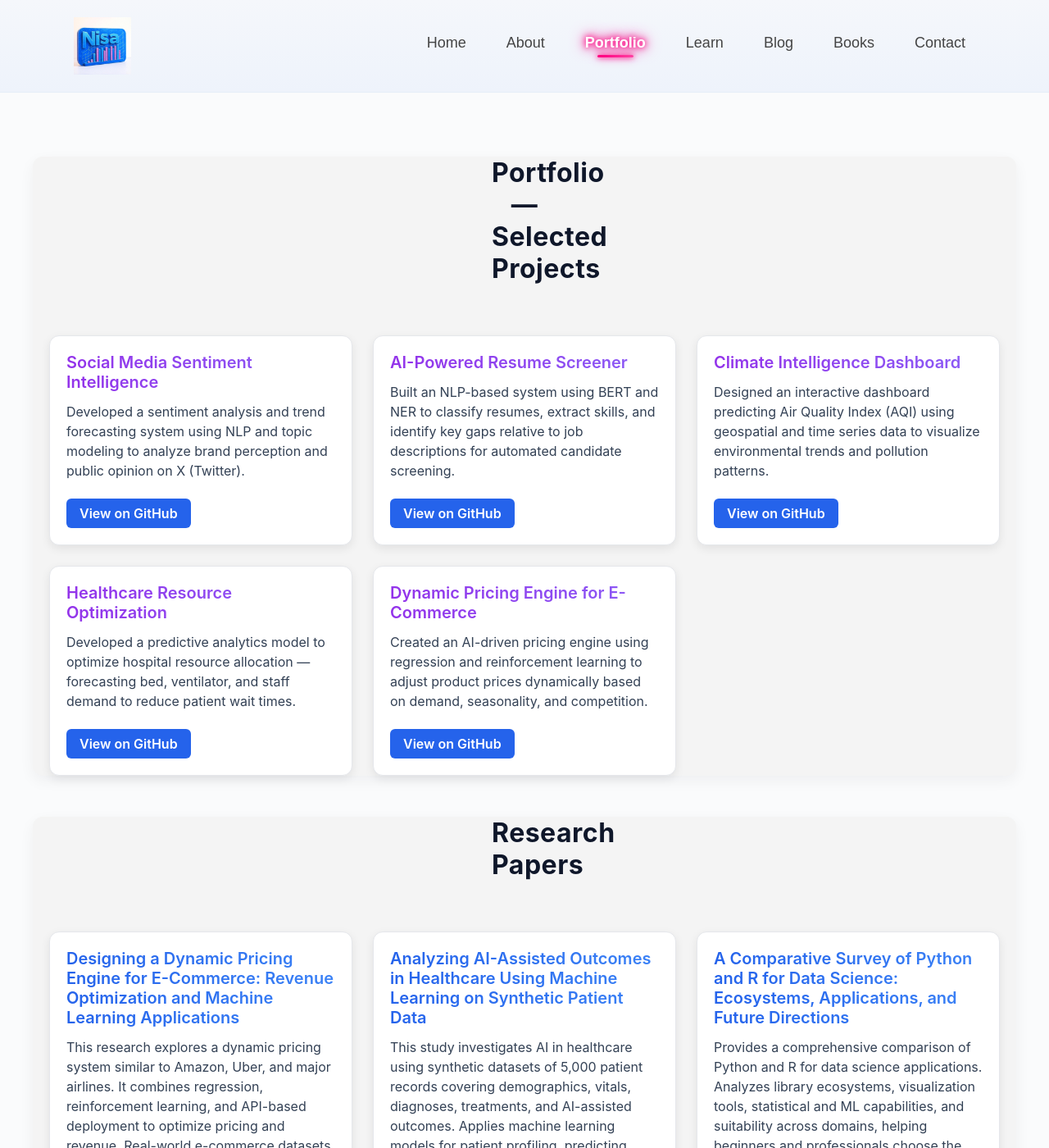
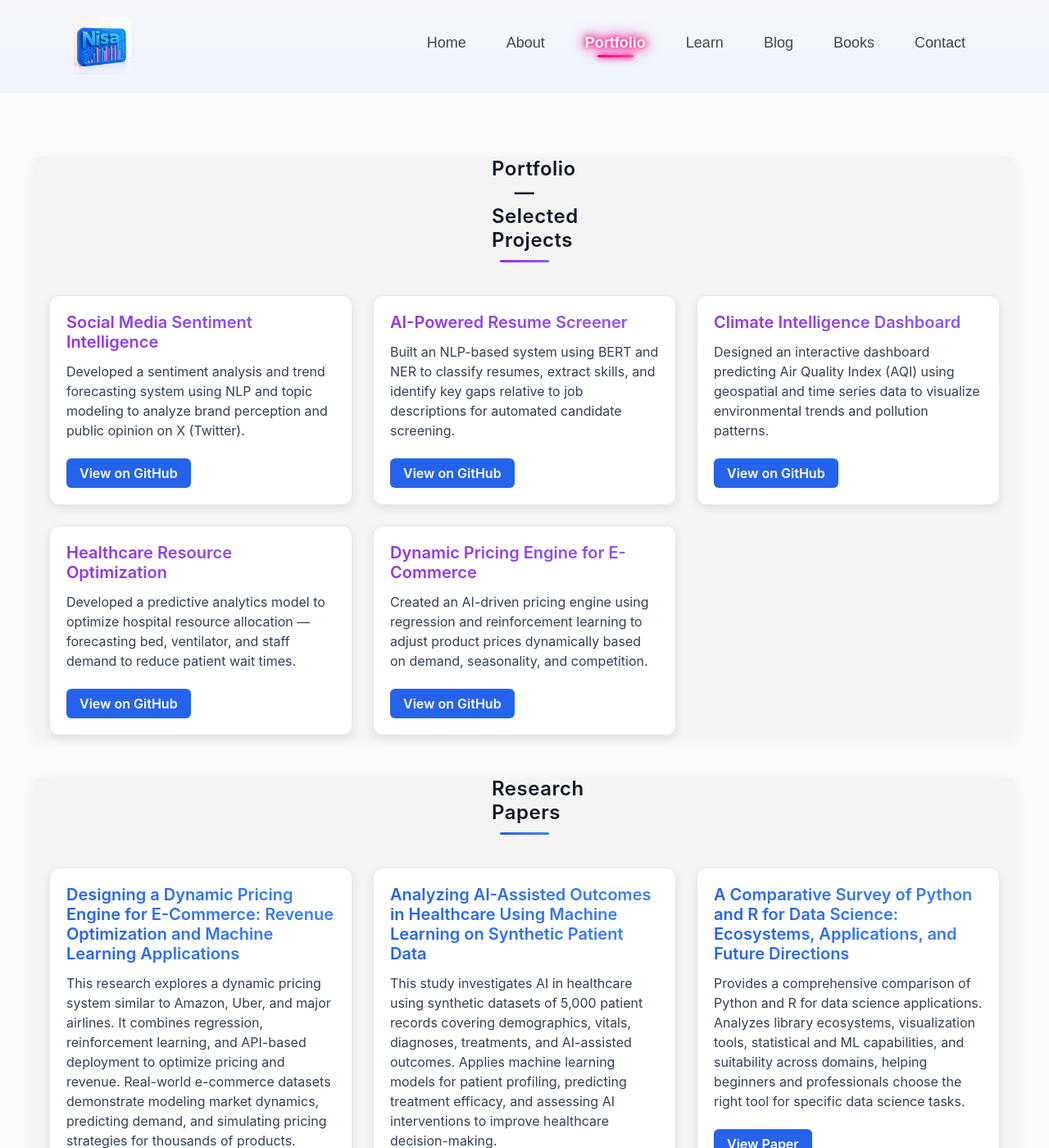
Before and after one commit to tabassumunnisa19/My_Personal_Website, a Jekyll site: the page portfolio.html, which Jekyll copies as it is, in a window 1280 px wide and 1400 px high. Shown: the whole window at 82% size. Built offline with Jekyll 4.4.1, drawn with Linux system fonts in a browser that asks for light colours.

Commit message:
Update portfolio.html

```diff
--- a/portfolio.html
+++ b/portfolio.html
@@ -15,13 +15,15 @@
   text-align: center; /* center all section titles */
 }
 
-/* Section Titles */
 h2.section-title {
-  font-size: 2rem;
-  font-weight: 700;
-  margin-bottom: 30px;
+  font-size: 1.5rem; /* reduced from 2rem */
+  font-weight: 600;   /* slightly lighter for cleaner look */
+  margin-bottom: 20px; /* smaller spacing under title */
   display: inline-block;
   position: relative;
+  color: #111827; /* optional: keep it black/charcoal */
+}
+
 }
 
 /* Section Title Underlines with Slide-in Animation */
```
